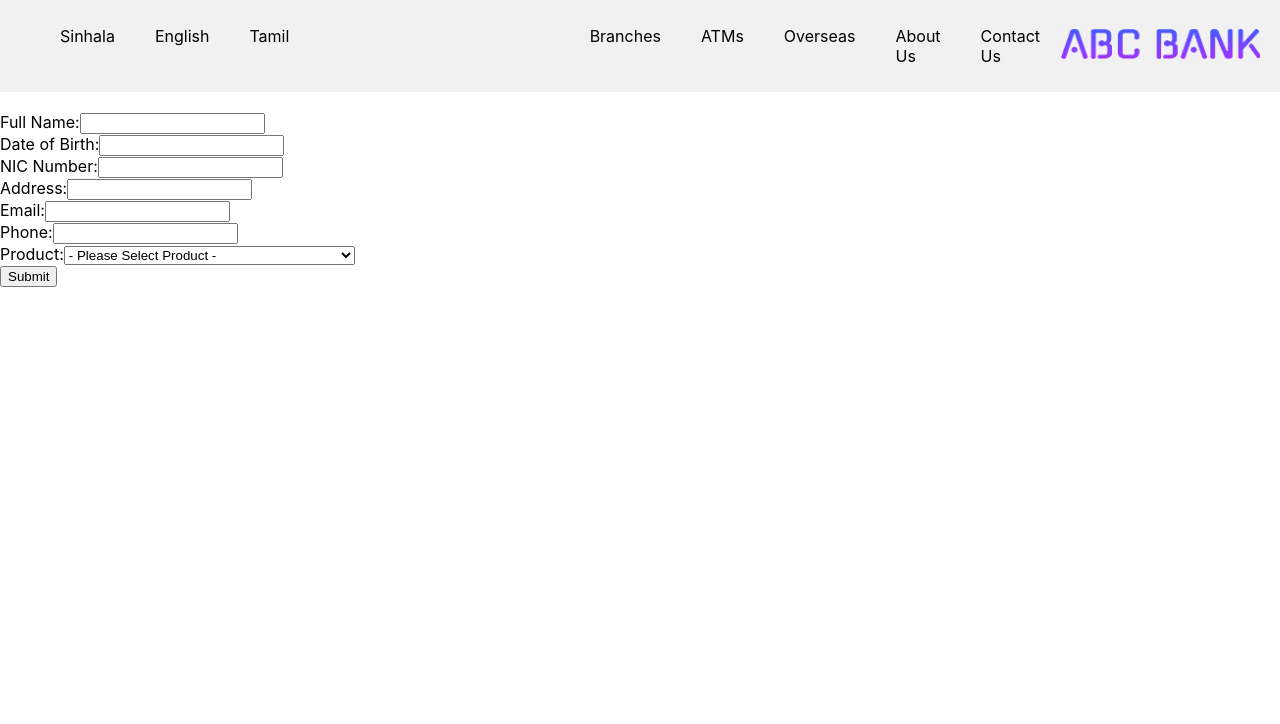
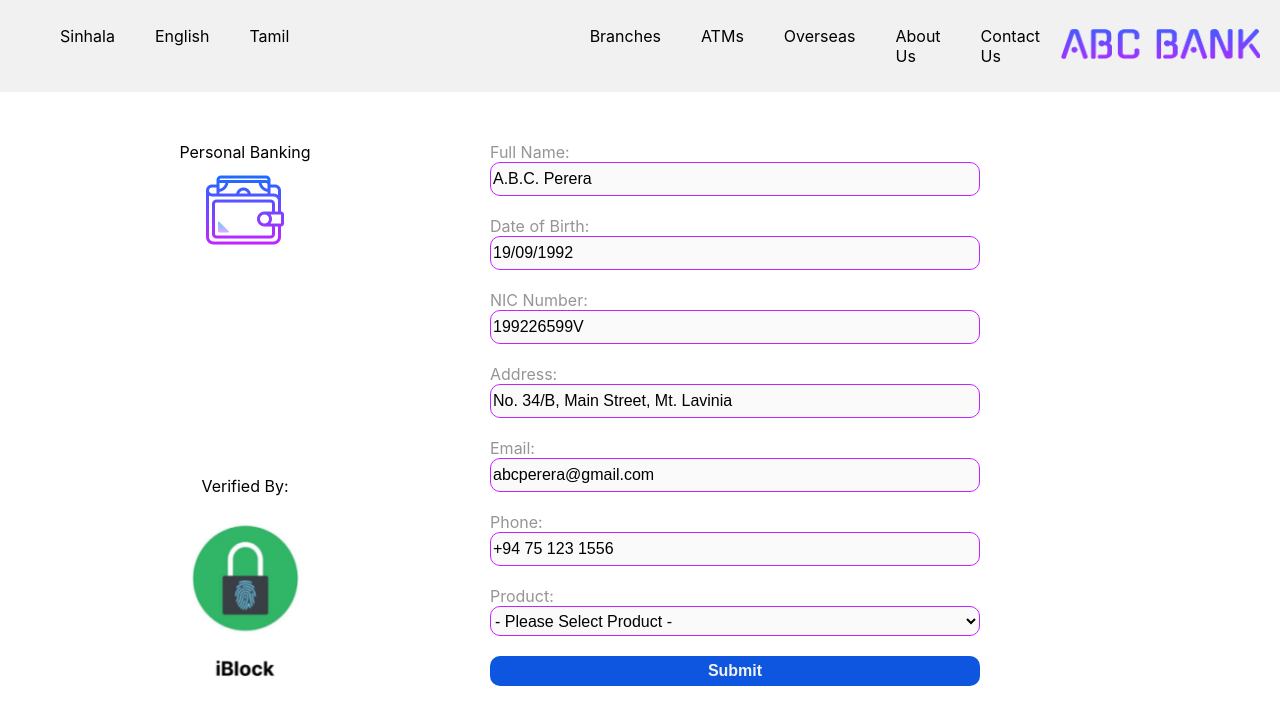
Before and after one commit to IdentityBlock/Demo-Application, a React (Create React App) app: page /verified in a window 1280 px wide. Shown: the top 724 px of the page. Built offline with nearby package versions, Linux system fonts and the light colour scheme.

Commit message:
Verified page CSS added and few props declared

```diff
--- a/src/App.css
+++ b/src/App.css
@@ -178,3 +178,35 @@ padding: 30px 0px;
   height: 190px;
   width: 190px;
 }
+
+.form-body{
+  display: flex;
+}
+
+.form{
+  display: flex;
+  flex: 1;
+  flex-direction: column;
+    margin-right: 300px;
+padding: 30px 0px;
+
+  }
+
+.form > input, select{
+  height: 30px;
+  font-size:medium;
+  border: #C224FF solid 0.25px;
+  border-radius: 10px;
+  background-color: #FBFAFA;
+}
+
+.form > label {
+  color: #969595;
+}
+
+.form > .submitBtn{
+  background-color:#0E55DF ;
+  color: #F1F1F1;
+  font-weight: bolder;
+  border: none;
+}
--- a/src/components/AutofillForm.js
+++ b/src/components/AutofillForm.js
@@ -1,19 +1,20 @@
 import { useState } from "react";
 
-function AutofillForm() {
-  const [name, setName] = useState("");
-  const [dob, setDOB] = useState("");
-  const [nic, setNIC] = useState("");
-  const [address, setAddress] = useState("");
-  const [email, setEmail] = useState("");
-  const [phone, setPhone] = useState("");
+function AutofillForm(props) {
+  const [name, setName] = useState(props.name);
+  const [dob, setDOB] = useState(props.dob);
+  const [nic, setNIC] = useState(props.nic);
+  const [address, setAddress] = useState(props.address);
+  const [email, setEmail] = useState(props.email);
+  const [phone, setPhone] = useState(props.phone);
   const [product, setProduct] = useState("");
 
   const handleSubmit = (e) => {
-    if (name && nic && address && email && phone && product)
+    if (!(name && nic && address && email && phone && product))
+      alert("All fields are required!");
+    // console.log("error");
+    else {
       console.log(name, nic, address, email, phone, product);
-    else {
-      console.log("error");
     }
 
     e.preventDefault();
@@ -21,72 +22,59 @@ function AutofillForm() {
 
   return (
     <form
+      className="form"
       onSubmit={(e) => {
         handleSubmit(e);
       }}
     >
-      <label>
-        Full Name:
+      <label>Full Name:</label>
       <input
         name="name"
         type="text"
         value={name}
         onChange={(e) => setName(e.target.value)}
       />
-      </label>
-      <br />{" "}
-      <label>
-        Date of Birth:
+      <br /> <label>Date of Birth:</label>
       <input
         name="dob"
         type="text"
         value={dob}
         onChange={(e) => setDOB(e.target.value)}
       />
-      </label>
       <br />
-      <label>
-        NIC Number:
+      <label>NIC Number:</label>
       <input
         name="nic"
         type="text"
         value={nic}
         onChange={(e) => setNIC(e.target.value)}
       />
-      </label>
       <br />
-      <label>
-        Address:
+      <label>Address:</label>
       <input
         name="address"
         type="text"
         value={address}
         onChange={(e) => setAddress(e.target.value)}
       />
-      </label>
       <br />
-      <label>
-        Email:
+      <label>Email:</label>
       <input
         name="email"
         type="text"
         value={email}
         onChange={(e) => setEmail(e.target.value)}
       />
-      </label>
       <br />
-      <label>
-        Phone:
+      <label>Phone:</label>
       <input
         name="phone"
         type="text"
         value={phone}
         onChange={(e) => setPhone(e.target.value)}
       />
-      </label>
       <br />
-      <label>
-        Product:
+      <label>Product:</label>
       <select value={product} onChange={(e) => setProduct(e.target.value)}>
         <option value="">- Please Select Product -</option>
         <option value="1">Regular Savings Account</option>
@@ -101,13 +89,10 @@ function AutofillForm() {
         <option value="10">Dotcom Teen Account</option>
         <option value="11">Anagi Women's Savings Account</option>
         <option value="12">Achiever Salary Savings Account</option>
-          <option value="13">
-            Foreign Currency Children’s Savings Account
-          </option>
+        <option value="13">Foreign Currency Children’s Savings Account</option>
       </select>
-      </label>
       <br />
-      <input type="submit" value="Submit" />
+      <input type="submit" value="Submit" className="submitBtn" />
     </form>
   );
 }
--- /dev/null
+++ b/src/components/IBlock.js
@@ -0,0 +1,20 @@
+import iblock from "../img/iblock.png";
+import savings from "../img/icons8-wallet-96.png";
+
+function IBlock(props) {
+  return (
+    <div className="icons">
+      <div className="option">
+        <span>{props.option}</span>
+        <img src={savings} alt="option-icon"></img>
+      </div>
+
+      <div className="iblock">
+        <span>{props.iblock}</span>
+        <img src={iblock} alt="iBlock-icon"></img>
+      </div>
+    </div>
+  );
+}
+
+export default IBlock;
--- a/src/components/QRbody.js
+++ /dev/null
@@ -1,30 +0,0 @@
-import qr from "../img/qr.png";
-import iblock from "../img/iblock.png";
-import savings from "../img/icons8-wallet-96.png";
-
-function QRbody() {
-  return (
-    <div className="qr-body">
-      <div className="icons">
-        <div className="option">
-          <span>Personal Banking</span>
-          <img src={savings} alt="option-icon"></img>
-        </div>
-
-        <div className="iblock">
-          <span>Powered By:</span>
-          <img src={iblock} alt="iBlock-icon"></img>
-        </div>
-      </div>
-
-      <div className="code">
-        <span>Scan the QR code to proceed</span>
-        <div className="qr-div">
-          <img src={qr} alt="QR CODE"></img>
-        </div>
-      </div>
-    </div>
-  );
-}
-
-export default QRbody;
--- /dev/null
+++ b/src/components/QRcode.js
@@ -0,0 +1,14 @@
+import qr from "../img/qr.png";
+
+function QRcode() {
+  return (
+    <div className="code">
+      <span>Scan the QR code to proceed</span>
+      <div className="qr-div">
+        <img src={qr} alt="QR CODE"></img>
+      </div>
+    </div>
+  );
+}
+
+export default QRcode;
--- a/src/pages/QR.js
+++ b/src/pages/QR.js
@@ -1,6 +1,7 @@
 import Navbar from "../components/Navbar";
 import Toolbar from "../components/Toolbar";
-import QRbody from "../components/QRbody";
+import IBlock from "../components/IBlock";
+import QRcode from "../components/QRcode";
 
 function QR() {
   return (
@@ -9,7 +10,10 @@ function QR() {
       <div style={{ height: 20 }}></div>
       <Toolbar />
       <div style={{ height: 20 }}></div>
-      <QRbody />
+      <div className="qr-body">
+        <IBlock iblock="Powered By:" option="Personal Banking" />
+        <QRcode />
+      </div>
     </>
   );
 }
--- a/src/pages/Verified.js
+++ b/src/pages/Verified.js
@@ -1,12 +1,23 @@
 import Navbar from "../components/Navbar";
 import AutofillForm from "../components/AutofillForm";
+import IBlock from "../components/IBlock";
 
 function Verified() {
   return (
     <>
       <Navbar />
       <div style={{ height: 20 }}></div>
-      <AutofillForm />
+      <div className="form-body">
+        <IBlock iblock="Verified By:" option="Personal Banking" />
+        <AutofillForm
+          name="A.B.C. Perera"
+          dob="19/09/1992"
+          nic="199226599V"
+          address="No. 34/B, Main Street, Mt. Lavinia"
+          phone="+94 75 123 1556"
+          email="abcperera@gmail.com"
+        />
+      </div>
     </>
   );
 }
```
Lines whose indentation alone changed are shown as unchanged.
